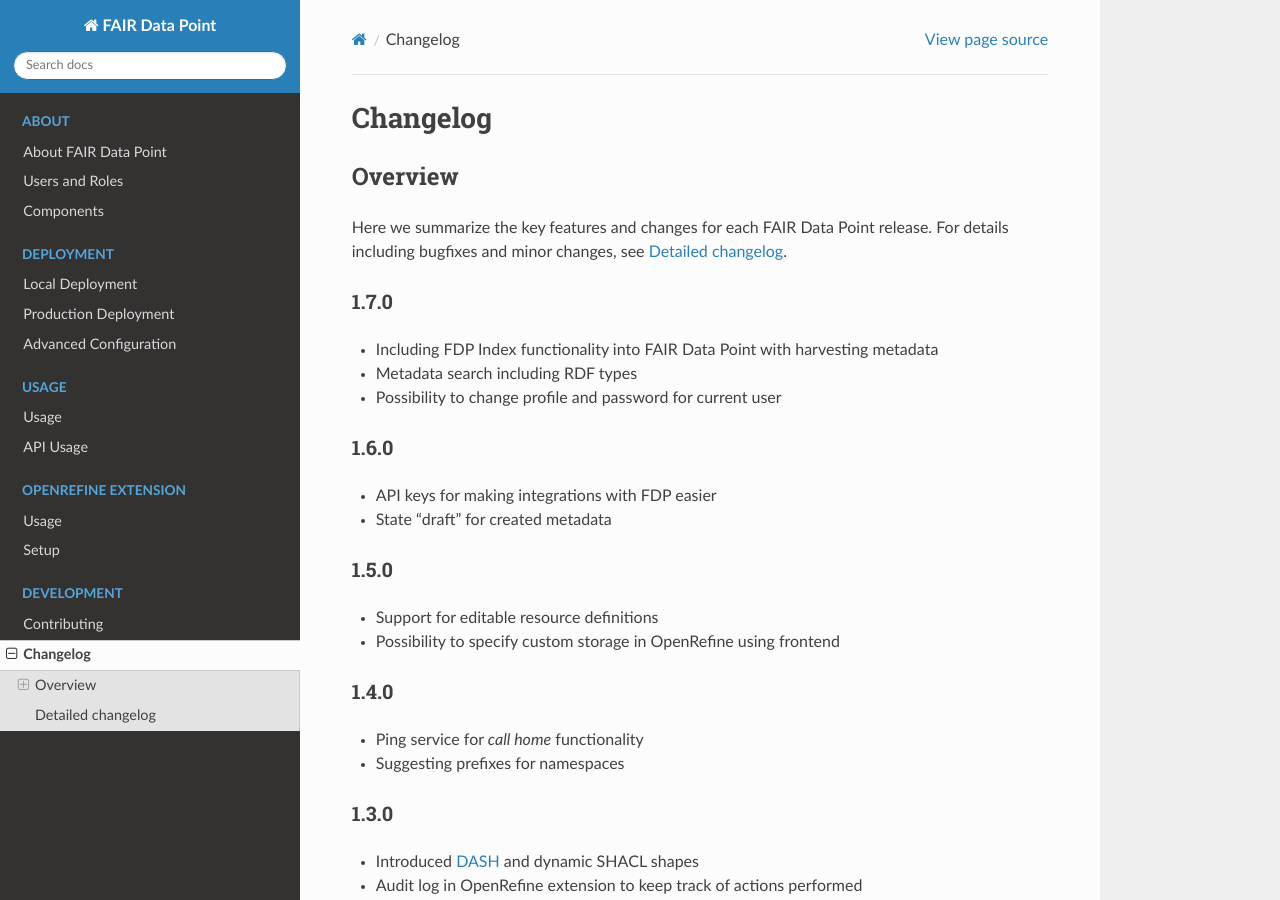
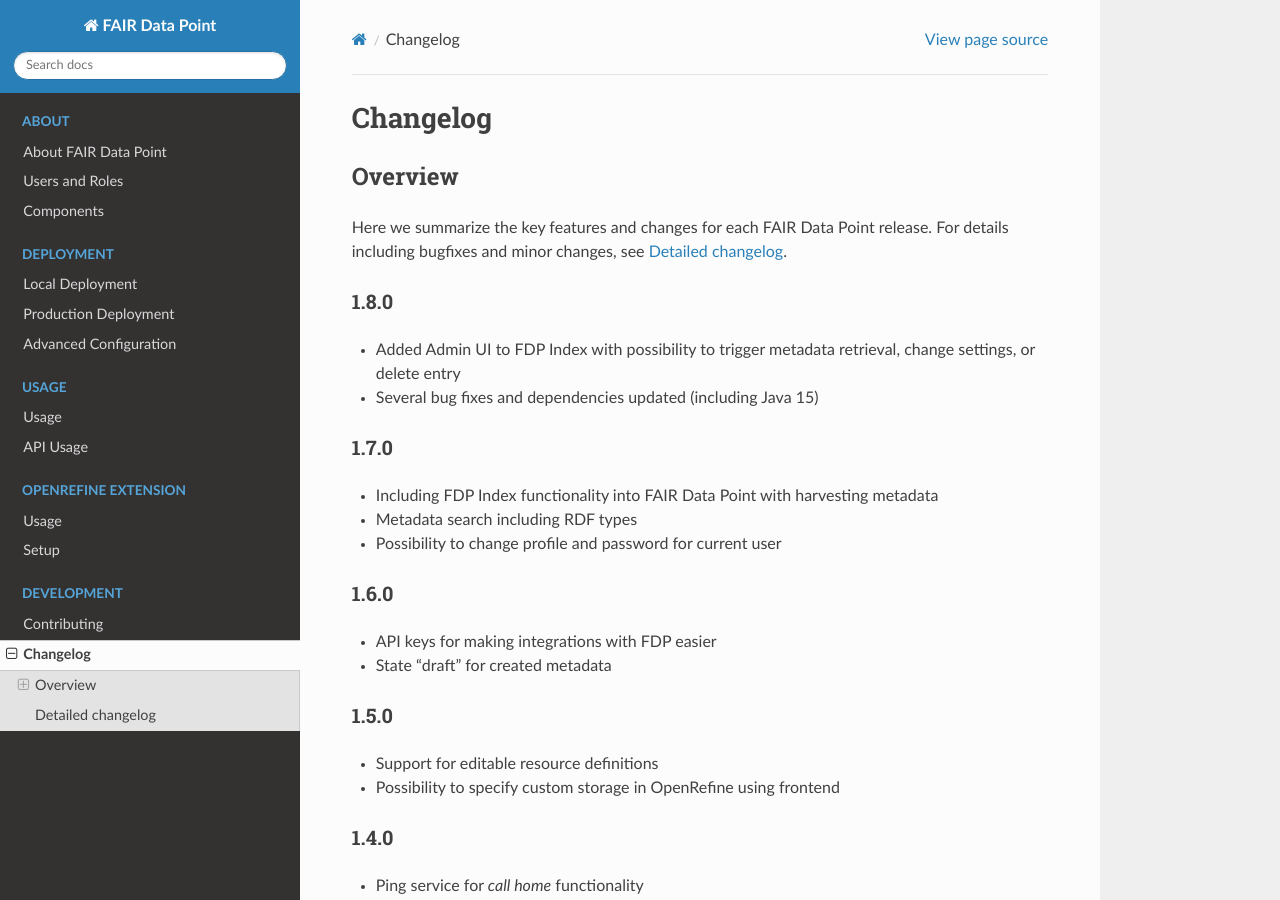
Before and after one commit to FAIRDataTeam/FAIRDataPoint-Docs, a Sphinx documentation site: the page built from docs/development/changelog.rst, in a window 1280 px wide and 900 px high. Built offline with Sphinx 7.4.7 and the Read the Docs theme 2.0.0, drawn with Linux system fonts in a browser that asks for light colours.

Commit message:
Release 1.8.0

```diff
--- a/docs/conf.py
+++ b/docs/conf.py
@@ -22,7 +22,7 @@
 author = 'Dutch Techcentre for Life Sciences'
 
 # The full version, including alpha/beta/rc tags
-release = '1.7.0'
+release = '1.8.0'
 
 
 # -- General configuration ---------------------------------------------------
--- a/docs/deployment/advanced-configuration.rst
+++ b/docs/deployment/advanced-configuration.rst
@@ -230,13 +230,13 @@
     version: '3'
     services:
         fdp:
-            image: fairdata/fairdatapoint:1.7.0
+            image: fairdata/fairdatapoint:1.8.0
             volumes:
                 - ./application.yml:/fdp/application.yml:ro
                 # ... other volumes
 
         fdp-client:
-            image: fairdata/fairdatapoint-client:1.7.0
+            image: fairdata/fairdatapoint-client:1.8.0
             ports:
                 - 80:80
             environment:
--- a/docs/deployment/production-deployment.rst
+++ b/docs/deployment/production-deployment.rst
@@ -101,12 +101,12 @@
                 - /etc/letsencrypt:/etc/letsencrypt:ro
 
         fdp:
-            image: fairdata/fairdatapoint:1.7.0
+            image: fairdata/fairdatapoint:1.8.0
             volumes:
                 - ./application.yml:/fdp/application.yml:ro
 
         fdp-client:
-            image: fairdata/fairdatapoint-client:1.7.0
+            image: fairdata/fairdatapoint-client:1.8.0
             environment:
                 - FDP_HOST=fdp
 
--- a/docs/development/changelog.rst
+++ b/docs/development/changelog.rst
@@ -6,6 +6,12 @@
 ========
 
 Here we summarize the key features and changes for each FAIR Data Point release. For details including bugfixes and minor changes, see :ref:`detailed-changelog`.
+
+1.8.0
+-----
+
+- Added Admin UI to FDP Index with possibility to trigger metadata retrieval, change settings, or delete entry
+- Several bug fixes and dependencies updated (including Java 15)
 
 1.7.0
 -----
--- a/docs/usage/usage.rst
+++ b/docs/usage/usage.rst
@@ -107,12 +107,12 @@
         dash:editor dash:TextFieldEditor ;
     ]
 
-By adding a ``dash:viewer`` statement, the user interface is instructed to show the property value when the resource metadata is displayed. Removing a ``dash:viewer`` statement will instruct the user interface will not render the property value at all. The value will still be present in the metadata model. The supported set of viewers (version 1.6.0):
+By adding a ``dash:viewer`` statement, the user interface is instructed to show the property value when the resource metadata is displayed. Removing a ``dash:viewer`` statement will instruct the user interface will not render the property value at all. The value will still be present in the metadata model. The supported set of viewers:
 
 * ``sh:LabelViewer``
 * ``sh:URIViewer``
 
-By adding a ``dash:editor`` statement, the editor form in the user interface will show an edit field for the property. Removing a ``dash:editor`` statement will prevent the property from being edited. This could be intended behaviour for properties that are generated server side. The supported set of editors (version 1.6.0):
+By adding a ``dash:editor`` statement, the editor form in the user interface will show an edit field for the property. Removing a ``dash:editor`` statement will prevent the property from being edited. This could be intended behaviour for properties that are generated server side. The supported set of editors:
 
 * ``sh:TextFieldEditor``
 * ``sh:TextAreaEditor``
```
Also changed, not shown: docs/deployment/local-deployment.rst (+8 -8 lines).
